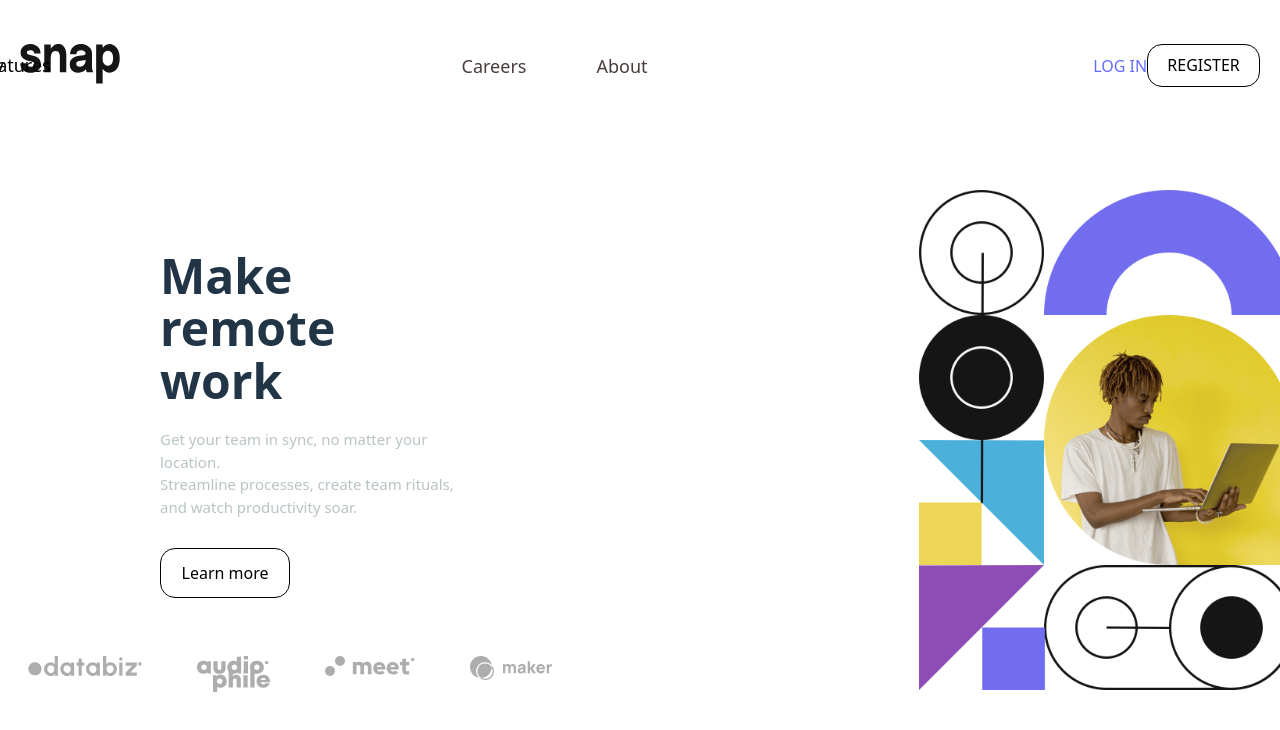
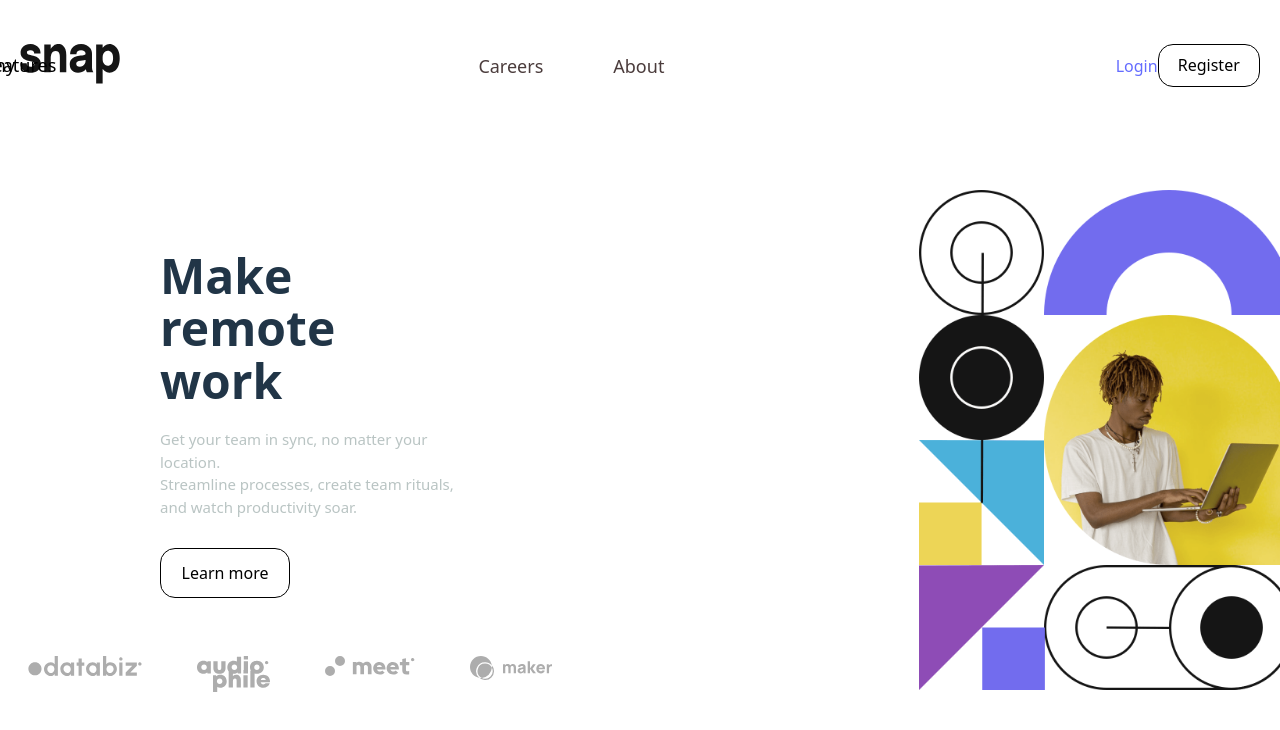
Before and after one commit to Ndima-karabo17/UI-Challenge-React, a React (Vite) app: page / in a window 1280 px wide. Shown: the top 730 px of the page. Built offline with nearby package versions, Linux system fonts and the light colour scheme.

Commit message:
Update ReactM.tsx
I change it back to look like the one in poster

```diff
--- a/src/ReactM.tsx
+++ b/src/ReactM.tsx
@@ -59,8 +59,8 @@
 
         <div className="register-div">
           <nav className="second-nav">
-            <Link to="/login">LOG IN</Link>
-            <button className="registering">REGISTER</button>
+            <Link to="/login">Login</Link>
+            <button className="registering">Register</button>
           </nav>
         </div>
       </header>
```
